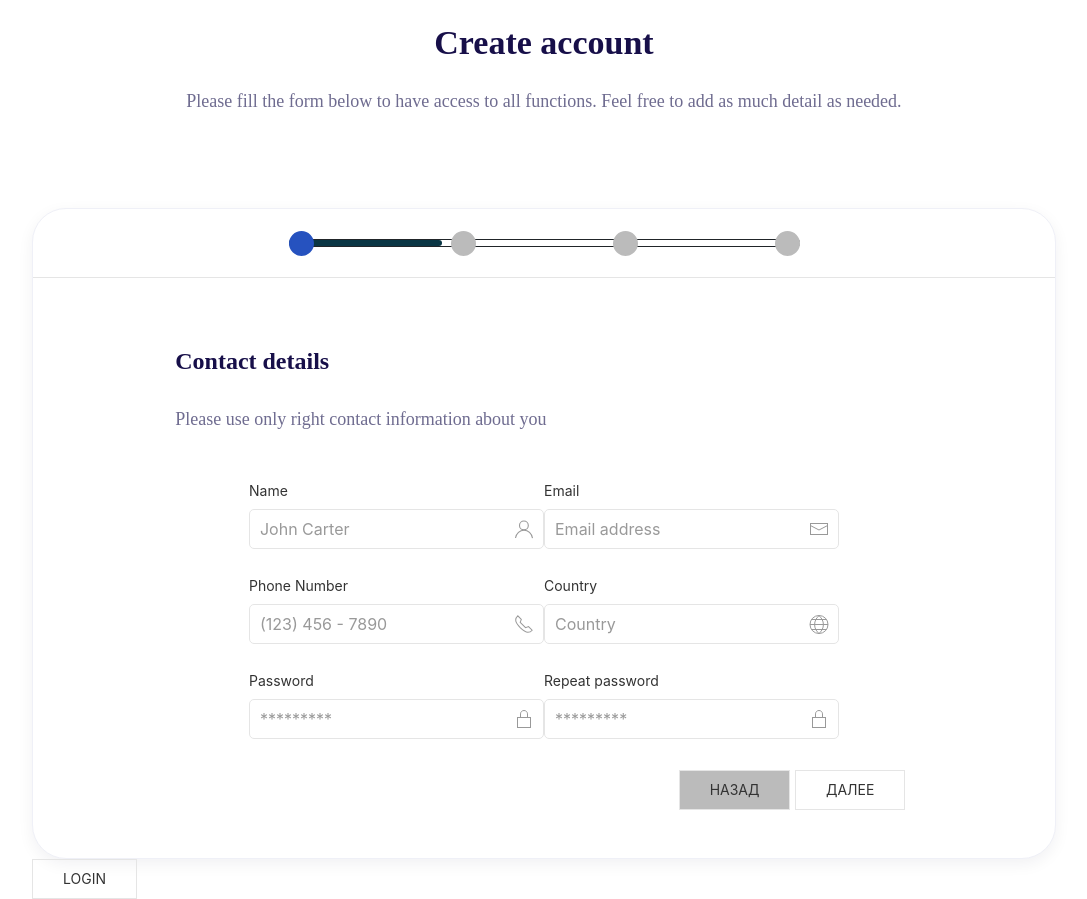
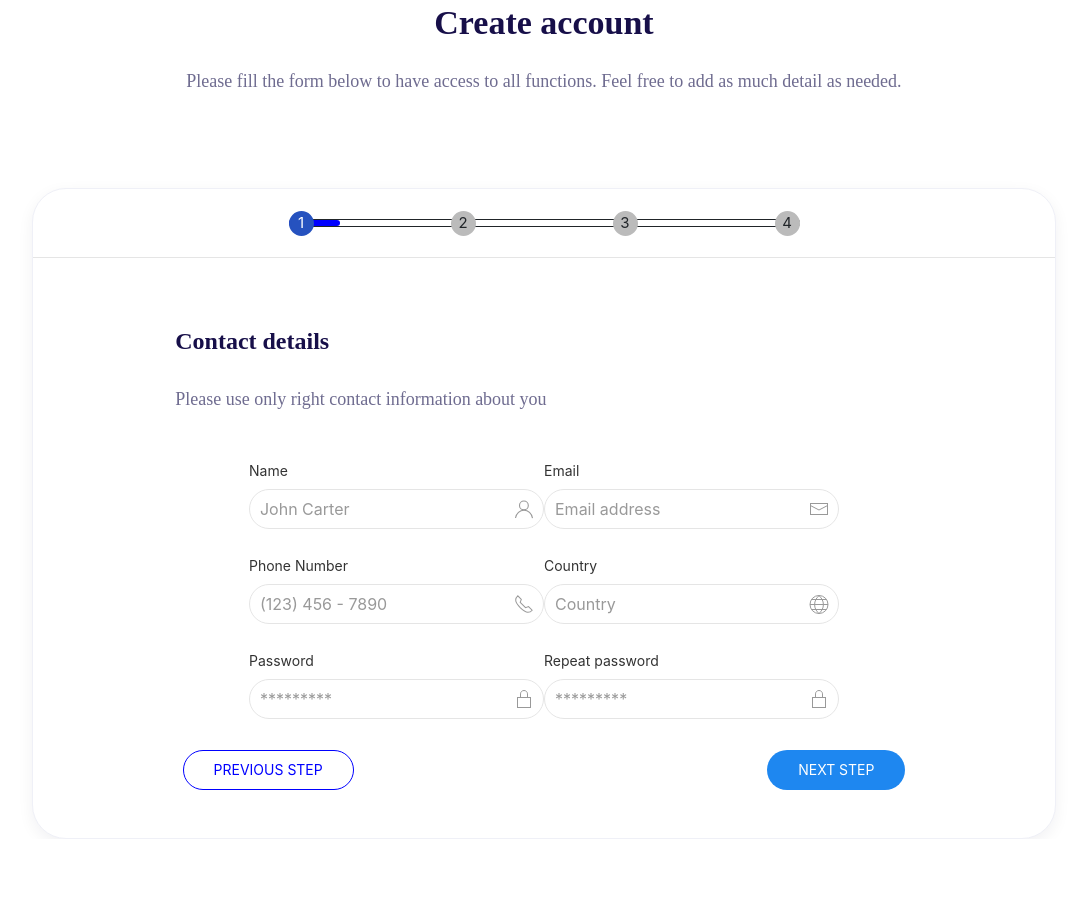
Before and after one commit to GUFFYch/Estafeta, a Django app: page /signin/ in a window 1280 px wide. Shown: the whole page, without its empty margins (96-1183 px from the left). After the commit the page ends 839 px from the top, so only its background shows below. Run offline with Django 4.2, Linux system fonts and the light colour scheme; some libraries are stand-ins or nearby versions.

Commit message:
rebased signin page

```diff
--- a/estafetaApp/templates/main.html
+++ b/estafetaApp/templates/main.html
@@ -86,6 +86,7 @@
                             </div>
                         </div>
                         <div class="uk-card-body uk-text-left">
+                            <p class="uk-text-bold">{{test.name}}</p>
                             <ul uk-nav>
                                 <li class="uk-active uk-flex uk-flex-middle uk-margin-remove"><i
                                         class="fa-solid fa-check uk-margin-small-right uk-border-circle"
--- a/estafetaApp/templates/results.html
+++ b/estafetaApp/templates/results.html
@@ -87,6 +87,8 @@
                         </div>
                     </div>
                     <div class="uk-card-body uk-text-left">
+                        <p class="uk-text-bold">{{test.name}}</p>
+
                         <ul uk-nav>
                             <li class="uk-active uk-flex uk-flex-middle uk-margin-remove"><i
                                     class="fa-solid fa-check uk-margin-small-right uk-border-circle"
--- a/estafetaApp/templates/signin.html
+++ b/estafetaApp/templates/signin.html
@@ -10,19 +10,11 @@
 	<link rel="stylesheet" href="https://cdn.jsdelivr.net/npm/uikit@3.13.10/dist/css/uikit.min.css" />
 	<script type='text/javascript' src='https://cdnjs.cloudflare.com/ajax/libs/jquery/3.2.1/jquery.min.js'></script>
 </head>
-<style>
-	* {
-		trasform: 0.5s;
-	}
-</style>
-
-<body style="width: 80%; margin: auto;">
 
 <style>
-		input {
-			border-radius: 5px !important;
+	*{
+		transform: 0.5s;
 	}
-
 	#regForm {
 		margin: 0px auto;
 		padding: 40px;
@@ -31,10 +23,6 @@
 
 	.tab {
 		display: none;
-		}
-
-		#prevBtn {
-			background-color: #bbbbbb;
 	}
 
 	.all-steps {
@@ -54,13 +42,13 @@
 
 	.all-steps::after {
 		border-radius: 200px;
-			background-color: #0a3644;
+		background-color: blue;
 		content: '\A';
 		position: absolute;
 		top: 0;
 		bottom: 0;
 		left: 0;
-			width: var(--width-nonstatic, 30%);
+		width: var(--width-nonstatic, 10%);
 		z-index: 1;
 	}
 
@@ -214,6 +202,9 @@
 	}
 </style>
 
+
+<body style="width: 80%; margin: auto;">
+
 	<body>
 		<p class="larg">Create account</p>
 		<p class="small">Please fill the form below to have access to all functions. Feel free to add as much detail as
@@ -225,10 +216,11 @@
 		<div class="container-main">
 
 			<div class="all-steps" id="all-steps">
-				<a style="background-color: #2652bf; border-color: #2652bf" class="step" onclick="surTab(0)"></a>
-				<a class="step" onclick="surTab(1)"></a>
-				<a class="step" onclick="surTab(2)"></a>
-				<a class="step" onclick="surTab(3)"></a>
+				<a style="background-color: #2652bf; border-color: #2652bf; color: white" class="step"
+					onclick="surTab(0)">1</a>
+				<a class="step" onclick="surTab(1)">2</a>
+				<a class="step" onclick="surTab(2)">3</a>
+				<a class="step" onclick="surTab(3)">4</a>
 			</div>
 
 			<hr>
@@ -248,7 +240,8 @@
 								<label class="uk-form-label" for="form-stacked-text">Name</label>
 								<div class="uk-inline uk-form-controls" style="display: grid;">
 									<span class="uk-form-icon uk-form-icon-flip" uk-icon="icon: user"></span>
-									<input class="uk-input" type="text" placeholder="John Carter" name="first_name">
+									<input class="uk-input uk-border-pill" type="text" placeholder="John Carter"
+										name="first_name">
 								</div>
 							</div>
 
@@ -257,7 +250,8 @@
 								<label class="uk-form-label" for="form-stacked-text">Email</label>
 								<div class="uk-inline uk-form-controls" style="display: grid;">
 									<span class="uk-form-icon uk-form-icon-flip" uk-icon="icon: mail"></span>
-									<input class="uk-input" type="text" placeholder="Email address" name="email">
+									<input class="uk-input uk-border-pill" type="text" placeholder="Email address"
+										name="email">
 								</div>
 							</div>
 
@@ -271,7 +265,8 @@
 								<label class="uk-form-label" for="form-stacked-text">Phone Number</label>
 								<div class="uk-inline uk-form-controls" style="display: grid;">
 									<span class="uk-form-icon uk-form-icon-flip" uk-icon="icon: receiver"></span>
-									<input class="uk-input" type="text" placeholder="(123) 456 - 7890" name="phone">
+									<input class="uk-input uk-border-pill" type="text" placeholder="(123) 456 - 7890"
+										name="phone">
 								</div>
 							</div>
 
@@ -280,7 +275,8 @@
 								<label class="uk-form-label" for="form-stacked-text">Country</label>
 								<div class="uk-inline uk-form-controls" style="display: grid;">
 									<span class="uk-form-icon uk-form-icon-flip" uk-icon="icon: world"></span>
-									<input class="uk-input" type="text" placeholder="Country" name="country">
+									<input class="uk-input uk-border-pill" type="text" placeholder="Country"
+										name="country">
 								</div>
 							</div>
 						</div>
@@ -294,7 +290,8 @@
 								<label class="uk-form-label" for="form-stacked-text">Password</label>
 								<div class="uk-inline uk-form-controls" style="display: grid;">
 									<span class="uk-form-icon uk-form-icon-flip" uk-icon="icon: lock"></span>
-									<input class="uk-input" type="password" placeholder="*********" name="password1">
+									<input class="uk-input uk-border-pill" type="password" placeholder="*********"
+										name="password1">
 								</div>
 							</div>
 
@@ -303,7 +300,8 @@
 								<label class="uk-form-label" for="form-stacked-text">Repeat password</label>
 								<div class="uk-inline uk-form-controls" style="display: grid;">
 									<span class="uk-form-icon uk-form-icon-flip" uk-icon="icon: lock"></span>
-									<input class="uk-input" type="password" placeholder="*********" name="password2">
+									<input class="uk-input uk-border-pill" type="password" placeholder="*********"
+										name="password2">
 								</div>
 							</div>
 						</div>
@@ -372,7 +370,7 @@
 						<br>
 						<div class="uk-width-4-5 uk-flex uk-flex-center  section-m" style="margin: 0 auto">
 							<div class="tile">
-								<input type="checkbox" name="knowledge" id="knowledge1" class="inp" value="Pro">
+								<input type="radio" name="knowledge" id="knowledge1" class="inp" value="Pro">
 								<label for="knowledge1" class="lab">
 									<img src="https://cdn-icons-png.flaticon.com/512/1319/1319861.png" alt=""
 										width="80px" height="80px">
@@ -380,7 +378,7 @@
 								</label>
 							</div>
 							<div class="tile">
-								<input type="checkbox" name="knowledge" id="knowledge2" class="inp" value="Amateur">
+								<input type="radio" name="knowledge" id="knowledge2" class="inp" value="Amateur">
 								<label for="knowledge2" class="lab">
 									<img src="https://cdn-icons-png.flaticon.com/512/981/981837.png" alt="" width="80px"
 										height="80px">
@@ -388,7 +386,7 @@
 								</label>
 							</div>
 							<div class="tile">
-								<input type="checkbox" name="knowledge" id="knowledge3" class="inp" value="Normal">
+								<input type="radio" name="knowledge" id="knowledge3" class="inp" value="Normal">
 								<label for="knowledge3" class="lab">
 									<img src="https://cdn-icons-png.flaticon.com/512/1721/1721611.png" alt=""
 										width="80px" height="80px">
@@ -396,7 +394,7 @@
 								</label>
 							</div>
 							<div class="tile">
-								<input type="checkbox" name="knowledge" id="knowledge4" class="inp" value="Beginner">
+								<input type="radio" name="knowledge" id="knowledge4" class="inp" value="Beginner">
 								<label for="knowledge4" class="lab">
 									<img src="https://cdn-icons-png.flaticon.com/512/5588/5588107.png" alt=""
 										width="80px" height="80px">
@@ -417,21 +415,25 @@
 							past steps, and if all is okay, submit your message to finish registration</p>
 						<br>
 
-						<button class="uk-button uk-button-primary uk-button-large btn-sub"
-							type="submit" name="profile_saver3">Submit</button>
+						<button class="uk-button uk-button-primary uk-button-large btn-sub" type="submit"
+							name="profile_saver3">Submit</button>
 
 				</div>
 				{% csrf_token %}
 				<div style="overflow:auto;" id="next-previous">
-					<div style="float:right; margin: 1%">
-
-						<button class="uk-button uk-button-default " type="button" id="prevBtn" onclick="nextPrev(-1)">
-							Назад
+					<div style="float:left; margin: 1%">
+						<button class="uk-button uk-button-default uk-border-pill" id="prevBtn"
+							style="border-color: blue; color: blue" type="button" onclick="nextPrev(-1)">
+							Previous step
 						</button>
 
-						<button class="uk-button uk-button-default" type="button" id="nextBtn" onclick="nextPrev(1)"
-							name="profile_saver1">
-							Далее
+					</div>
+
+
+					<div style="float:right; margin: 1%">
+						<button class="uk-button uk-button-primary uk-border-pill" type="button" id="nextBtn"
+							onclick="nextPrev(1)" name="profile_saver1">
+							Next step
 						</button>
 
 					</div>
@@ -440,8 +442,6 @@
 
 		</div>
 
-		</div>
-		<a class="uk-button uk-button-default" href="/login/">Login</a>
 
 
 	</body>
@@ -503,11 +503,13 @@
 
 			x[n].style.backgroundColor = '#2652bf';
 			x[n].style.borderColor = '#2652bf';
+			x[n].style.borderColor = '#ffffff';
 			//color for n
 
 			for (i = 0; i < n; i++) { // color for every before n
 				x[i].style.backgroundColor = '#0a3644';
 				x[i].style.borderColor = '#0a3644';
+				x[i].style.color = '#ffffff';
 			}
 
 			for (i = n + 1; i < x.length; i++) { // color for every after n
```
Also changed, not shown: db.sqlite3, estafetaApp/templates/menu.html (line endings or trailing spaces). Lines whose indentation alone changed are shown as unchanged.
